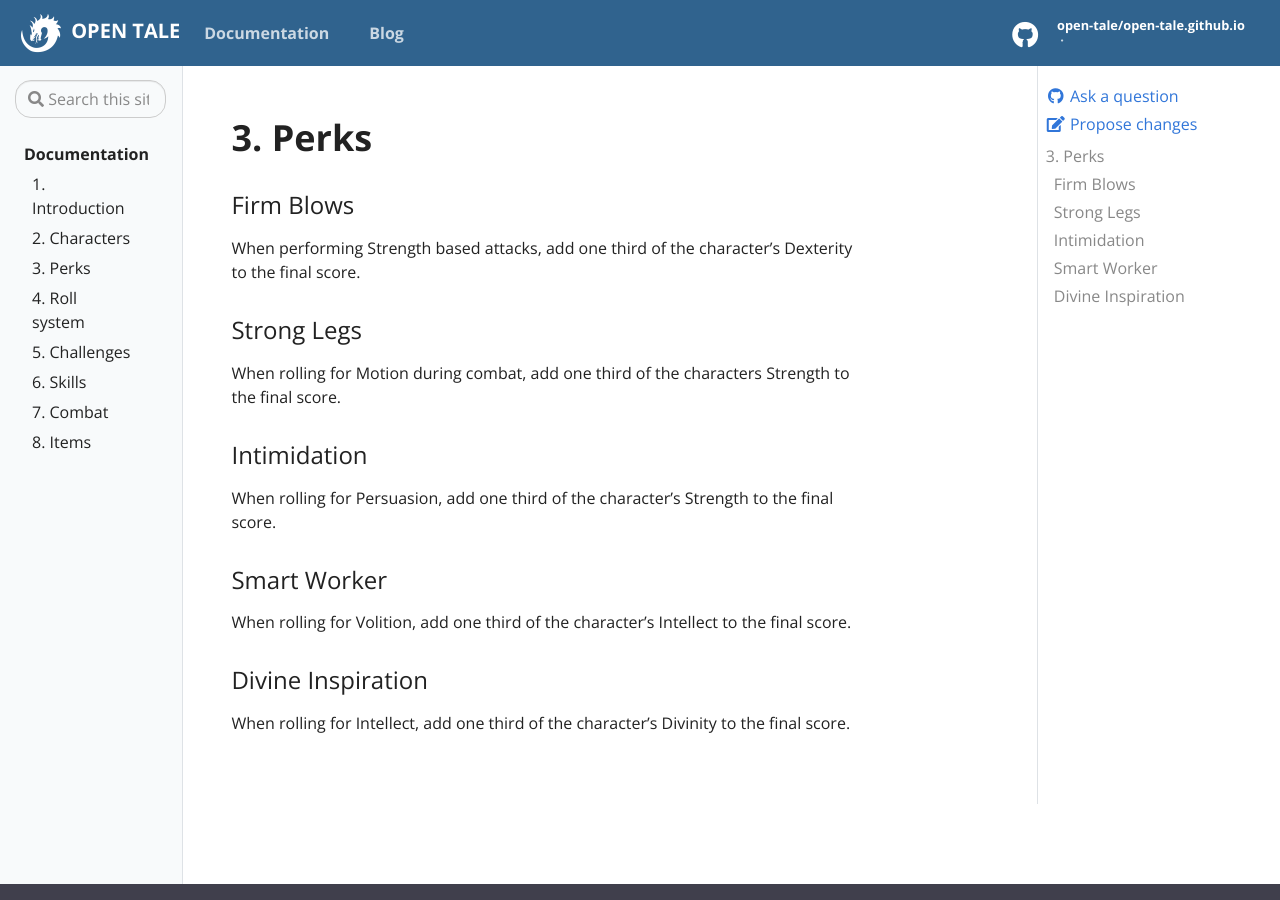
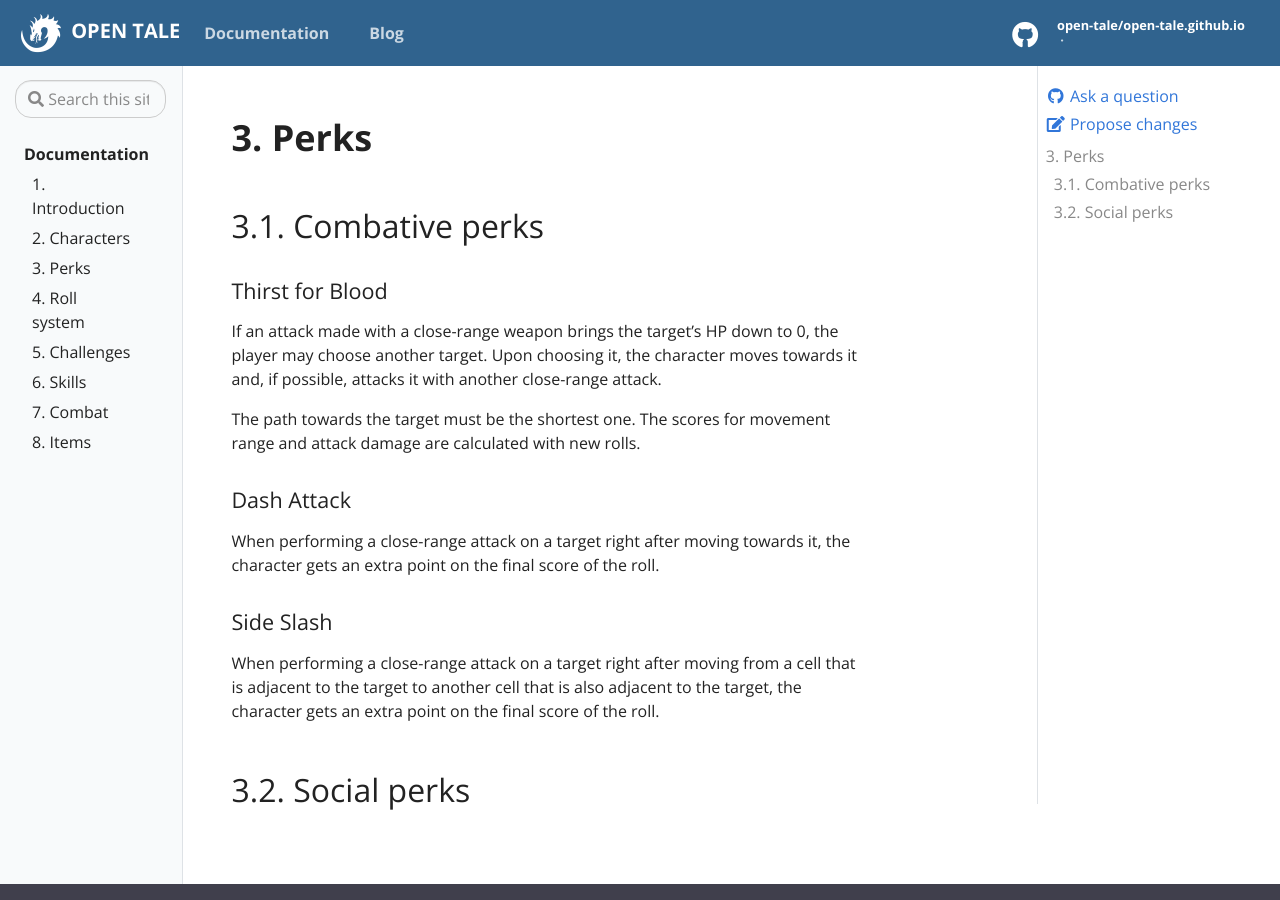
Before and after one commit to open-tale/open-tale.github.io, a Jekyll site: the page built from _docs/03-perks.md, in a window 1280 px wide and 900 px high. Built offline with Jekyll 4.4.1, drawn with Linux system fonts in a browser that asks for light colours.

Commit message:
more content

```diff
--- a/_docs/03-perks.md
+++ b/_docs/03-perks.md
@@ -1,31 +1,30 @@
 ---
 title: 3. Perks
-description: Perks
+description: Extra abilities for gameplay
 ---
 
 # 3. Perks
 
-### Firm Blows
+## 3.1. Combative perks
 
-When performing Strength based attacks, add one third of the character's
-Dexterity to the final score.
+#### Thirst for Blood
 
-### Strong Legs
+If an attack made with a close-range weapon brings the target's HP down to 0,
+the player may choose another target. Upon choosing it, the character moves
+towards it and, if possible, attacks it with another close-range attack.
 
-When rolling for Motion during combat, add one third of the characters Strength
-to the final score.
+The path towards the target must be the shortest one. The scores for movement
+range and attack damage are calculated with new rolls.
 
-### Intimidation
+#### Dash Attack
 
-When rolling for Persuasion, add one third of the character's Strength to the
-final score.
+When performing a close-range attack on a target right after moving towards it,
+the character gets an extra point on the final score of the roll.
 
-### Smart Worker
+#### Side Slash
 
-When rolling for Volition, add one third of the character's Intellect to the
-final score.
+When performing a close-range attack on a target right after moving from a cell
+that is adjacent to the target to another cell that is also adjacent to the
+target, the character gets an extra point on the final score of the roll.
 
-### Divine Inspiration
-
-When rolling for Intellect, add one third of the character's Divinity to the
-final score.
+## 3.2. Social perks
```
Also changed, not shown: _docs/02-characters.md (+10 -10 lines), _docs/05-challenges.md (+1 -1 lines).
